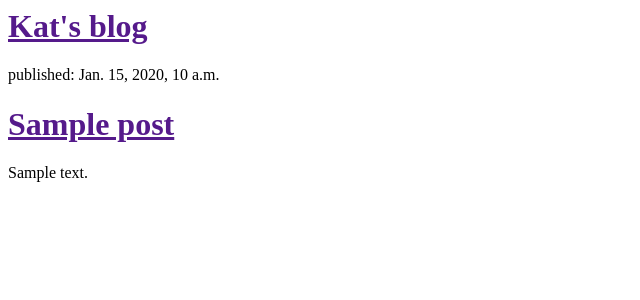
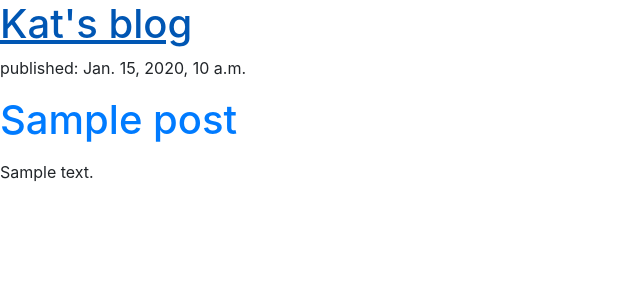
Before and after one commit to princessandp/my-first-blog, a Django app: template blog/templates/blog/post_list.html in a window 1280 px wide. Shown: the top 300 px of the page, without its empty margins (0-640 px from the left). Run offline with Django 3.2, Linux system fonts and the light colour scheme; the template is opened without the code that fills it: values that come from a table or form of the project are taken from there, others are empty; tables that the repository leaves empty hold one stand-in row (values such as "Sample post"); some libraries are stand-ins or nearby versions.

Commit message:
Added bootstrap.

```diff
--- a/blog/templates/blog/post_list.html
+++ b/blog/templates/blog/post_list.html
@@ -1,5 +1,7 @@
 <html>
   <head>
+      <link rel="stylesheet" href="//maxcdn.bootstrapcdn.com/bootstrap3.3.6/css/bootstrap.min.css">
+      <link rel="stylesheet" href="//maxcdn.bootstrapcdn.com/bootstrap/3.3.6/css/bootstrap-theme.min.css">
       <title>Kat's blog</title>
   </head>
   <body>
```
